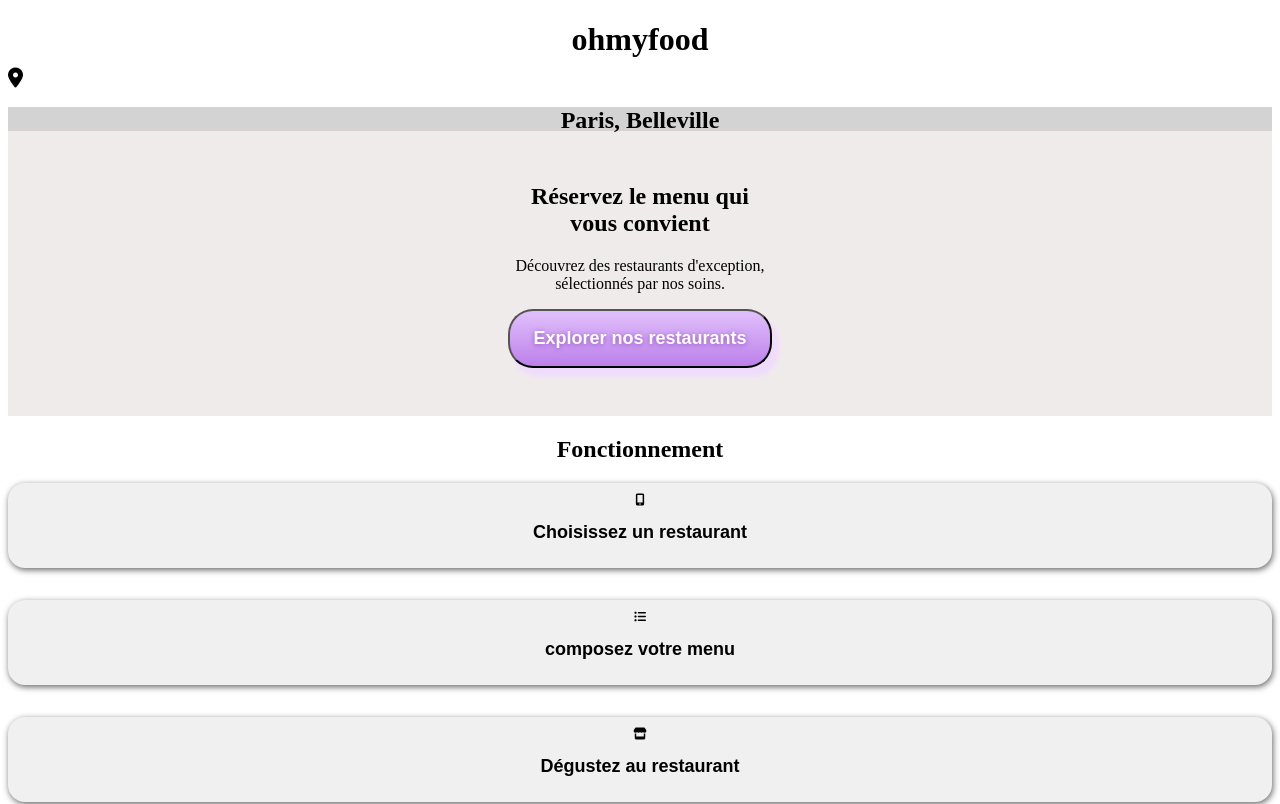
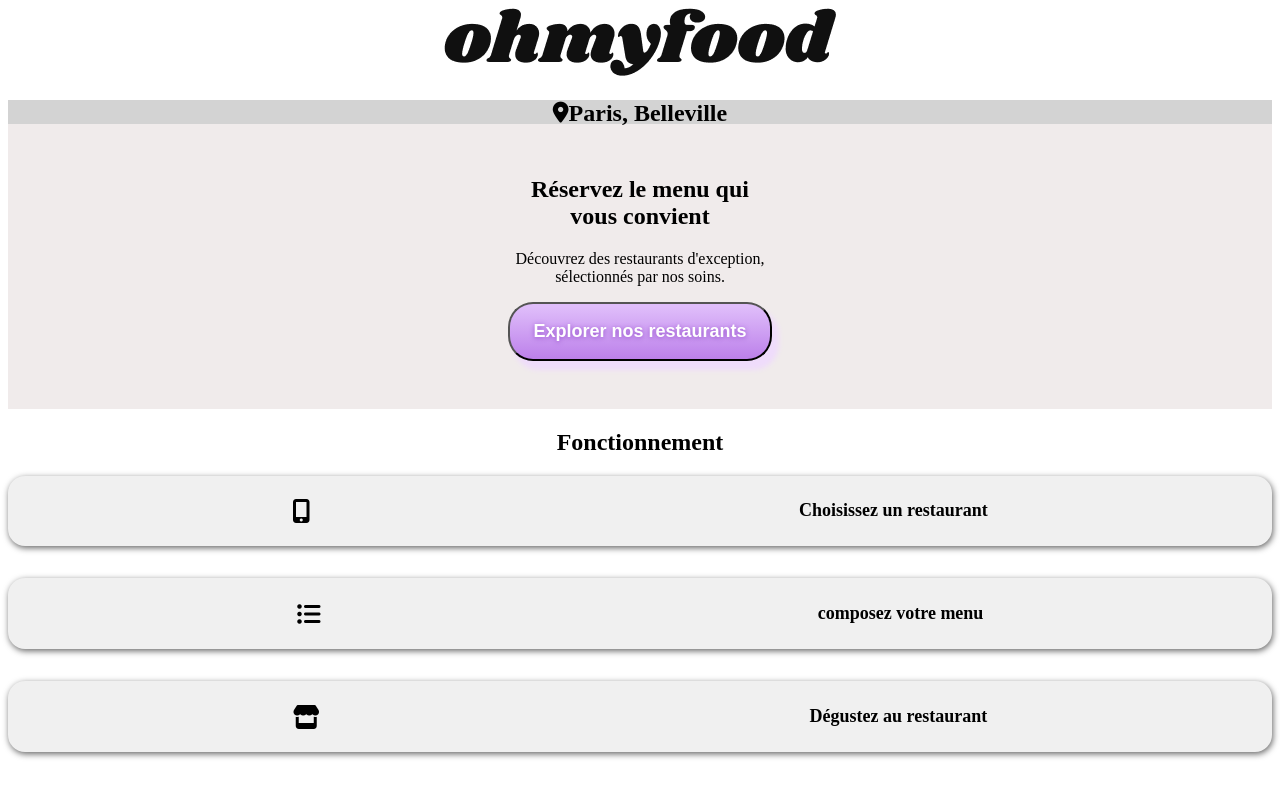
Before and after one commit to Neuroversion/GhaziRidouan_3_11112021, a plain HTML site: page index.html in a window 1280 px wide. Shown: the top 804 px of the page. Drawn offline with Linux system fonts and the light colour scheme.

Commit message:
améliorations

```diff
--- a/index.html
+++ b/index.html
@@ -9,11 +9,11 @@
     <script src="https://kit.fontawesome.com/24b0e5f442.js" crossorigin="anonymous"></script>
 </head>
 <body id="accueil">
-    <header>
-        <h1>ohmyfood</h1>
+    <header class="grosTitre">
+        <img src="./assets/ohmyfood.png"></i>
     </header>
-    <div><i class="fas fa-map-marker-alt fa-lg"></i></div>
-   <div class="ville"><h2>Paris, Belleville</h2>
+
+   <div class="ville"><h2><i class="fas fa-map-marker-alt fa-sm"></i>Paris, Belleville</h2>
 
 
 </div>
@@ -27,9 +27,9 @@
         <section class ="choix">
             <h2>Fonctionnement</h2>
             <div class="liste">
-                <div class="bigBtn"><i class="fas fa-mobile-alt"></i><h2>Choisissez un restaurant</h2></div>
-                <div class="bigBtn"><i class="fas fa-list-ul"></i><h2>composez votre menu</h2></div>
-                <div class="bigBtn"><i class="fas fa-store"></i><h2>Dégustez au restaurant</h2></div>
+                <div class="bigBtn"><i class="fas fa-mobile-alt fa-2x"></i><h2>Choisissez un restaurant</h2></div>
+                <div class="bigBtn"><i class="fas fa-list-ul fa-2x"></i><h2>composez votre menu</h2></div>
+                <div class="bigBtn"><i class="fas fa-store fa-2x"></i><h2>Dégustez au restaurant</h2></div>
             </div>
         </section>
 
--- a/style.css
+++ b/style.css
@@ -1,16 +1,19 @@
-@font-face {
-    font-family: 'roboto';
-    src: url("https://fonts.googleapis.com/css2?family=Roboto:wght@300;500;700&family=Shrikhand&display=swap");
-}
 
+@import url('https://fonts.googleapis.com/css2?family=Roboto&display=swap');
+@import url('https://fonts.googleapis.com/css2?family=Roboto&display=swap');
 header {
-    font-family: shrikhand;
+    font-family: 'Shrikhand';
    text-align: center;
-    width: 100%;
-    height: 3rem;;
+    -width: 20px;
+    -height: 3rem;
     background-color: white;
 }
-
+h1, h2 {
+    font-family: 'Shrikhand';
+}
+.grosTitre {
+  object-fit: scale-down;
+}
 .ville {
     margin-top: 0rem;
 text-align: center;
@@ -54,6 +57,10 @@ text-align: center;
 }
 
 .bigBtn {
+    display:flex;
+    flex-direction: row;
+    justify-content: space-around;
+    align-items: center;
   -webkit-border-radius: 17;
   -moz-border-radius: 17;
   border-radius: 17px;
```
Also changed, not shown: assets/ohmyfood.png (added).
